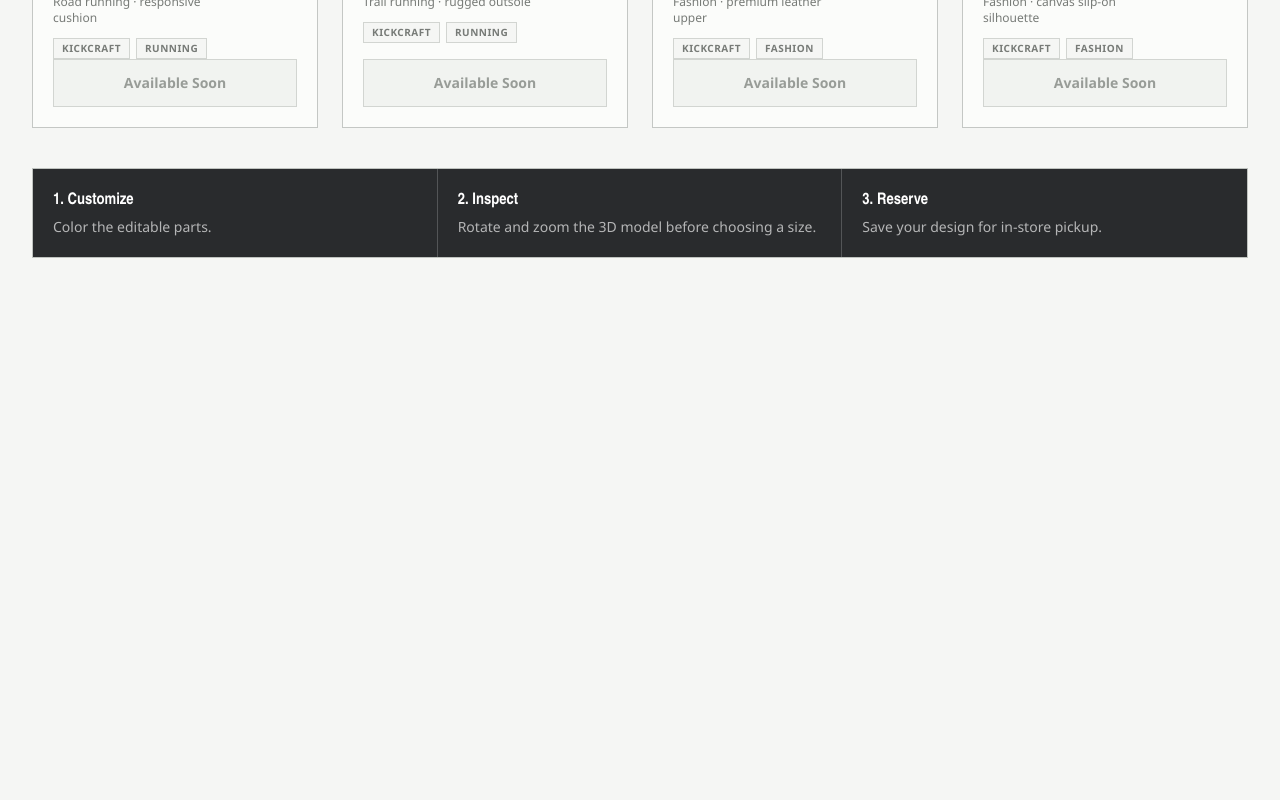
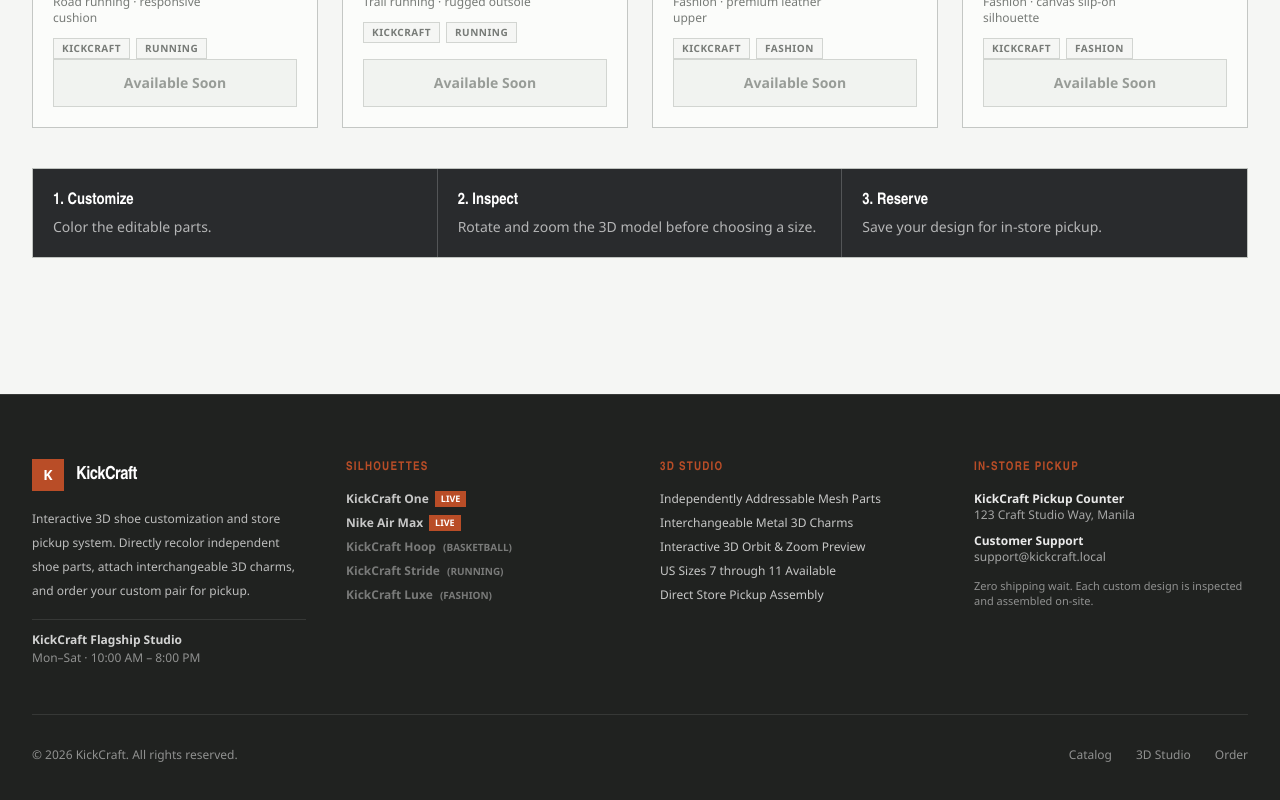
Before and after one commit to hil9-pya/kickcraft, a Vue app: page / in a window 1280 px wide. Shown: the part 1320-2120 px from the top of the page. Before the commit the page ends 1634 px from the top, so only its background shows below. Built offline with nearby package versions, Linux system fonts and the light colour scheme.

Commit message:
feat: add footer and update reservation terminology to order

```diff
--- a/src/App.vue
+++ b/src/App.vue
@@ -129,6 +129,10 @@
   resetStudioState()
   view.value = 'shop'
 }
+
+function scrollToTop() {
+  window.scrollTo({ top: 0, behavior: 'smooth' })
+}
 </script>
 
 <template>
@@ -164,7 +168,7 @@
             <button
               class="h-10 border border-[#aeb2ae] px-4 hover:border-[#292b2d] focus-visible:outline-2 focus-visible:outline-offset-2 focus-visible:outline-[#245fa8]"
               @click="openReservation"
-            >Reserve</button>
+            >Order</button>
           </template>
         </nav>
       </div>
@@ -182,7 +186,7 @@
           Shape the color.<br>Keep the character.
         </h1>
         <p class="mt-5 max-w-md text-sm leading-6 text-[#5f635f]">
-          Design your own sneaker by recoloring its editable parts, attaching a 3D charm, and reserving it for in-store pickup.
+          Design your own sneaker by recoloring its editable parts, attaching a 3D charm, and ordering it for in-store pickup.
         </p>
       </div>
 
@@ -268,7 +272,7 @@
             type="button"
             class="group flex flex-col overflow-hidden border border-[#bfc3bf] bg-[#fcfdfb] text-left transition-all duration-200 hover:border-[#292b2d] hover:shadow-[0_4px_20px_rgba(0,0,0,0.10)] focus-visible:outline-2 focus-visible:outline-offset-2 focus-visible:outline-[#245fa8]"
             @click="goToStudio(card.shoeId)"
-            :aria-label="`Customize and reserve ${card.name}`"
+            :aria-label="`Customize and order ${card.name}`"
           >
             <!-- Thumbnail -->
             <div class="relative grid h-64 place-items-center overflow-hidden bg-[#e9ece9]">
@@ -320,7 +324,7 @@
 
               <!-- CTA row -->
               <div class="mt-5 mt-auto flex h-12 w-full items-center justify-between bg-[#292b2d] px-5 text-sm font-bold text-white transition-colors duration-200 group-hover:bg-[#404345]">
-                Customize &amp; Reserve
+                Customize &amp; Order
                 <svg class="size-4 transition-transform duration-200 group-hover:translate-x-1" viewBox="0 0 16 16" fill="none" aria-hidden="true">
                   <path d="M3 8h10M9 4l4 4-4 4" stroke="currentColor" stroke-width="1.75" stroke-linecap="round" stroke-linejoin="round"/>
                 </svg>
@@ -563,14 +567,14 @@
             </fieldset>
           </div>
 
-          <!-- Reserve CTA — pinned to bottom of panel -->
+          <!-- Order CTA — pinned to bottom of panel -->
           <div class="mt-auto shrink-0 border-t border-[#d9dcd8] bg-[#f1f3f0] p-5 lg:p-6">
-            <p class="mb-3 text-sm text-[#5f635f]">Pickup reservation · Your colors, accessory, and size are included.</p>
+            <p class="mb-3 text-sm text-[#5f635f]">Pickup order · Your colors, accessory, and size are included.</p>
             <button
               type="button"
               class="h-12 w-full bg-[#b94d27] px-5 font-bold text-white hover:bg-[#963a20] focus-visible:outline-2 focus-visible:outline-offset-2 focus-visible:outline-[#245fa8]"
               @click="openReservation"
-            >Reserve this design</button>
+            >Order this design</button>
           </div>
         </div>
       </section>
@@ -586,7 +590,7 @@
             {{ selectedShoe.name }} gives customers {{ selectedParts.length }} editable zones. The remaining shoe details stay fixed so the editing stays quick.
           </p>
           <p class="mt-3 text-sm leading-7 text-[#5f635f]">
-            Rotate the model to inspect your color choices from every angle before you commit. Add a charm near the laces, choose a size, and reserve the design for pickup.
+            Rotate the model to inspect your color choices from every angle before you commit. Add a charm near the laces, choose a size, and place your order for pickup.
           </p>
         </div>
 
@@ -621,30 +625,124 @@
         </div>
         <div class="p-6">
           <p class="font-display text-base font-bold">In-store pickup</p>
-          <p class="mt-1.5 text-sm leading-6 text-white/65">Reserve your exact design online and pick it up at the KickCraft store — no shipping wait, no surprises.</p>
+          <p class="mt-1.5 text-sm leading-6 text-white/65">Order your exact design online and pick it up at the KickCraft store — no shipping wait, no surprises.</p>
         </div>
       </div>
 
     </div>
 
-    <!-- ── Reservation dialog (shared between views) ───────── -->
+    <!-- ── Footer ───────────────────────────────────────────── -->
+    <footer class="mt-20 border-t border-[#383a38] bg-[#202220] text-white">
+      <div class="mx-auto max-w-[1480px] px-5 py-12 lg:px-8 lg:py-16">
+        <div class="grid gap-10 sm:grid-cols-2 lg:grid-cols-4">
+
+          <!-- Col 1: Brand & Studio Flagship -->
+          <div class="space-y-4">
+            <div class="flex items-center gap-3">
+              <span class="grid size-8 place-items-center bg-[#b94d27] text-sm font-black text-white">K</span>
+              <span class="font-display text-lg font-extrabold tracking-[-0.03em] text-white">KickCraft</span>
+            </div>
+            <p class="text-xs leading-6 text-white/70">
+              Interactive 3D shoe customization and store pickup system. Directly recolor independent shoe parts, attach interchangeable 3D charms, and order your custom pair for pickup.
+            </p>
+            <div class="border-t border-white/10 pt-3 text-xs text-white/50">
+              <p class="font-semibold text-white/80">KickCraft Flagship Studio</p>
+              <p class="mt-0.5">Mon–Sat · 10:00 AM – 8:00 PM</p>
+            </div>
+          </div>
+
+          <!-- Col 2: Silhouettes / Catalog -->
+          <div>
+            <h3 class="font-display text-xs font-bold uppercase tracking-widest text-[#b94d27]">Silhouettes</h3>
+            <ul class="mt-4 space-y-2 text-xs font-semibold">
+              <li>
+                <button
+                  type="button"
+                  class="flex items-center gap-1.5 text-white/75 transition-colors hover:text-white focus-visible:outline-2 focus-visible:outline-[#b94d27]"
+                  @click="goToStudio('kickcraft-one'); scrollToTop()"
+                >
+                  <span>KickCraft One</span>
+                  <span class="bg-[#b94d27] px-1.5 py-0.5 text-[9px] font-black uppercase text-white">Live</span>
+                </button>
+              </li>
+              <li>
+                <button
+                  type="button"
+                  class="flex items-center gap-1.5 text-white/75 transition-colors hover:text-white focus-visible:outline-2 focus-visible:outline-[#b94d27]"
+                  @click="goToStudio('nike-air-max'); scrollToTop()"
+                >
+                  <span>Nike Air Max</span>
+                  <span class="bg-[#b94d27] px-1.5 py-0.5 text-[9px] font-black uppercase text-white">Live</span>
+                </button>
+              </li>
+              <li class="text-white/40">KickCraft Hoop <span class="ml-1 text-[10px] uppercase">(Basketball)</span></li>
+              <li class="text-white/40">KickCraft Stride <span class="ml-1 text-[10px] uppercase">(Running)</span></li>
+              <li class="text-white/40">KickCraft Luxe <span class="ml-1 text-[10px] uppercase">(Fashion)</span></li>
+            </ul>
+          </div>
+
+          <!-- Col 3: 3D Studio Features -->
+          <div>
+            <h3 class="font-display text-xs font-bold uppercase tracking-widest text-[#b94d27]">3D Studio</h3>
+            <ul class="mt-4 space-y-2 text-xs text-white/75">
+              <li>Independently Addressable Mesh Parts</li>
+              <li>Interchangeable Metal 3D Charms</li>
+              <li>Interactive 3D Orbit &amp; Zoom Preview</li>
+              <li>US Sizes 7 through 11 Available</li>
+              <li>Direct Store Pickup Assembly</li>
+            </ul>
+          </div>
+
+          <!-- Col 4: Store Pickup & Support -->
+          <div>
+            <h3 class="font-display text-xs font-bold uppercase tracking-widest text-[#b94d27]">In-Store Pickup</h3>
+            <ul class="mt-4 space-y-2.5 text-xs text-white/75">
+              <li>
+                <span class="block font-semibold text-white/90">KickCraft Pickup Counter</span>
+                <span class="text-white/60">123 Craft Studio Way, Manila</span>
+              </li>
+              <li>
+                <span class="block font-semibold text-white/90">Customer Support</span>
+                <span class="text-white/60">support@kickcraft.local</span>
+              </li>
+              <li class="pt-1 text-[11px] text-white/50">
+                Zero shipping wait. Each custom design is inspected and assembled on-site.
+              </li>
+            </ul>
+          </div>
+
+        </div>
+
+        <!-- Bottom bar -->
+        <div class="mt-12 flex flex-col items-center justify-between gap-4 border-t border-white/10 pt-8 text-xs text-white/50 sm:flex-row">
+          <p>© 2026 KickCraft. All rights reserved.</p>
+          <div class="flex items-center gap-6">
+            <button type="button" class="hover:text-white" @click="goToShop(); scrollToTop()">Catalog</button>
+            <button type="button" class="hover:text-white" @click="goToStudio('kickcraft-one'); scrollToTop()">3D Studio</button>
+            <button type="button" class="hover:text-white" @click="openReservation">Order</button>
+          </div>
+        </div>
+      </div>
+    </footer>
+
+    <!-- ── Order dialog (shared between views) ─────────────── -->
     <dialog id="reservation-dialog" class="m-auto w-[calc(100%_-_32px)] max-w-md border border-[#8e938e] bg-[#fcfdfb] p-0 text-[#292b2d]">
       <div v-if="!reserved" class="p-6">
         <div class="flex items-start justify-between gap-4 border-b border-[#d9dcd8] pb-4">
-          <div><h2 class="font-display text-xl font-black">Reserve your {{ selectedShoe.name }}</h2><p class="mt-1 text-sm text-[#626662]">Size {{ selectedSize }} · {{ customizedCount }} customized parts · {{ selectedCharm.label }} accessory</p></div>
-          <button class="grid size-9 place-items-center border border-[#bfc3bf] text-xl focus-visible:outline-2 focus-visible:outline-offset-2 focus-visible:outline-[#245fa8]" aria-label="Close reservation" @click="closeReservation">×</button>
+          <div><h2 class="font-display text-xl font-black">Order your {{ selectedShoe.name }}</h2><p class="mt-1 text-sm text-[#626662]">Size {{ selectedSize }} · {{ customizedCount }} customized parts · {{ selectedCharm.label }} accessory</p></div>
+          <button class="grid size-9 place-items-center border border-[#bfc3bf] text-xl focus-visible:outline-2 focus-visible:outline-offset-2 focus-visible:outline-[#245fa8]" aria-label="Close order modal" @click="closeReservation">×</button>
         </div>
         <form class="space-y-4 pt-5" @submit.prevent="submitReservation">
           <label class="block"><span class="mb-1.5 block text-sm font-bold">Full name</span><input required autocomplete="name" class="h-11 w-full border border-[#bfc3bf] bg-white px-3 outline-none focus:border-[#245fa8] focus:ring-1 focus:ring-[#245fa8]" /></label>
           <label class="block"><span class="mb-1.5 block text-sm font-bold">Email address</span><input required type="email" autocomplete="email" class="h-11 w-full border border-[#bfc3bf] bg-white px-3 outline-none focus:border-[#245fa8] focus:ring-1 focus:ring-[#245fa8]" /></label>
           <label class="block"><span class="mb-1.5 block text-sm font-bold">Pickup date</span><input required type="date" class="h-11 w-full border border-[#bfc3bf] bg-white px-3 outline-none focus:border-[#245fa8] focus:ring-1 focus:ring-[#245fa8]" /></label>
-          <button class="h-12 w-full bg-[#b94d27] font-bold text-white hover:bg-[#963a20] focus-visible:outline-2 focus-visible:outline-offset-2 focus-visible:outline-[#245fa8]">Confirm reservation</button>
+          <button class="h-12 w-full bg-[#b94d27] font-bold text-white hover:bg-[#963a20] focus-visible:outline-2 focus-visible:outline-offset-2 focus-visible:outline-[#245fa8]">Confirm order</button>
         </form>
       </div>
       <div v-else class="p-8 text-center">
         <div class="mx-auto grid size-12 place-items-center bg-[#3f7652] text-xl font-black text-white">✓</div>
-        <h2 class="font-display mt-5 text-xl font-black">Reservation confirmed</h2>
-        <p class="mt-2 text-sm leading-6 text-[#626662]">Your custom {{ selectedShoe.name }} in size {{ selectedSize }} with {{ selectedCharm.label }} accessory is recorded for pickup.</p>
+        <h2 class="font-display mt-5 text-xl font-black">Order confirmed</h2>
+        <p class="mt-2 text-sm leading-6 text-[#626662]">Your custom {{ selectedShoe.name }} in size {{ selectedSize }} with {{ selectedCharm.label }} accessory is placed for store pickup.</p>
         <button class="mt-6 h-11 w-full border border-[#8e938e] font-bold focus-visible:outline-2 focus-visible:outline-offset-2 focus-visible:outline-[#245fa8]" @click="closeReservation">Continue designing</button>
       </div>
     </dialog>
```
